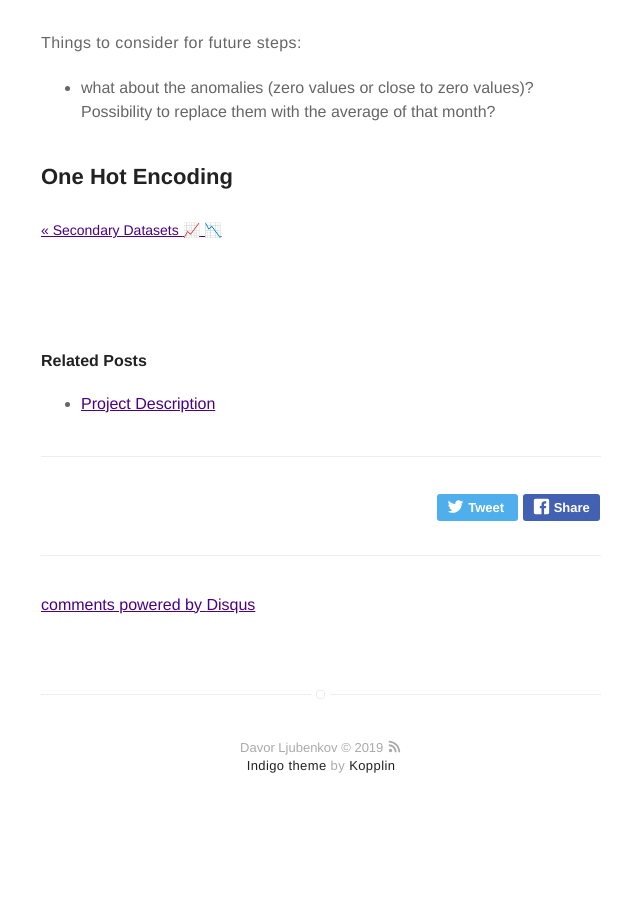
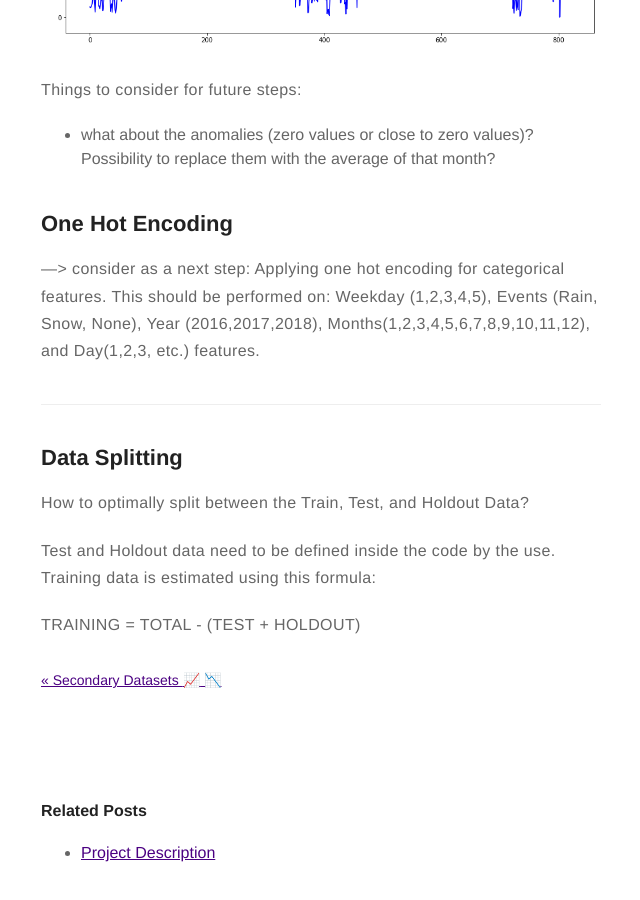
Before and after one commit to dljubenk/dljubenk.github.io, a Jekyll site: the page built from _posts/2019-03-08-prediction.markdown, in a window 1280 px wide and 900 px high, scrolled down 4258 px. Shown: the whole window, without its empty margins (319-959 px from the left). Built offline with Jekyll 4.4.1, drawn with Linux system fonts in a browser that asks for light colours; emoji names are drawn with the system emoji font; comment, search, counter and statistics services are not loaded; before the commit the page ends 5095 px from its top, so only the background shows below that; some of the changed text lies outside the part shown.

Commit message:
Update 2019-03-08-prediction.markdown

```diff
--- a/_posts/2019-03-08-prediction.markdown
+++ b/_posts/2019-03-08-prediction.markdown
@@ -115,7 +115,9 @@ Attributes:
 
 Things to be added in future steps:
 
-- Weekday or Weekend (0 or 1)
+- Weekday (1,2,3,4,5)
+
+- Weekend (0 or 1)
 
 - Season (Winter, Spring, Summer, Fall)
 
@@ -141,6 +143,17 @@ Things to consider for future steps:
 
 ## One Hot Encoding
 
+---> consider as a next step: Applying one hot encoding for categorical features. This should be performed on: Weekday (1,2,3,4,5), Events (Rain, Snow, None), Year (2016,2017,2018), Months(1,2,3,4,5,6,7,8,9,10,11,12), and Day(1,2,3, etc.) features.
+
+---
+
+## Data Splitting
+
+How to optimally split between the Train, Test, and Holdout Data?
+
+Test and Holdout data need to be defined inside the code by the use. Training data is estimated using this formula:
+
+TRAINING = TOTAL - (TEST + HOLDOUT)
 
 
 [1]: /assets/images/plot1.png
```
